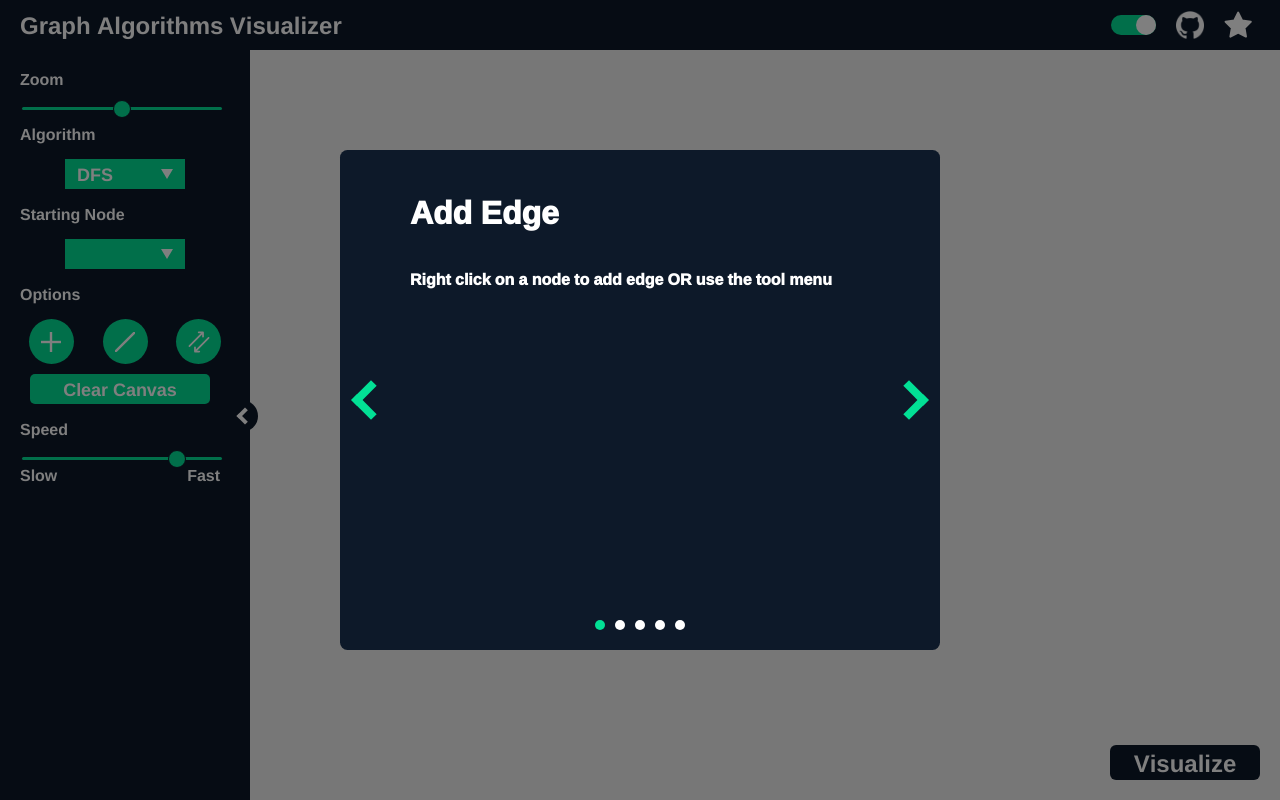
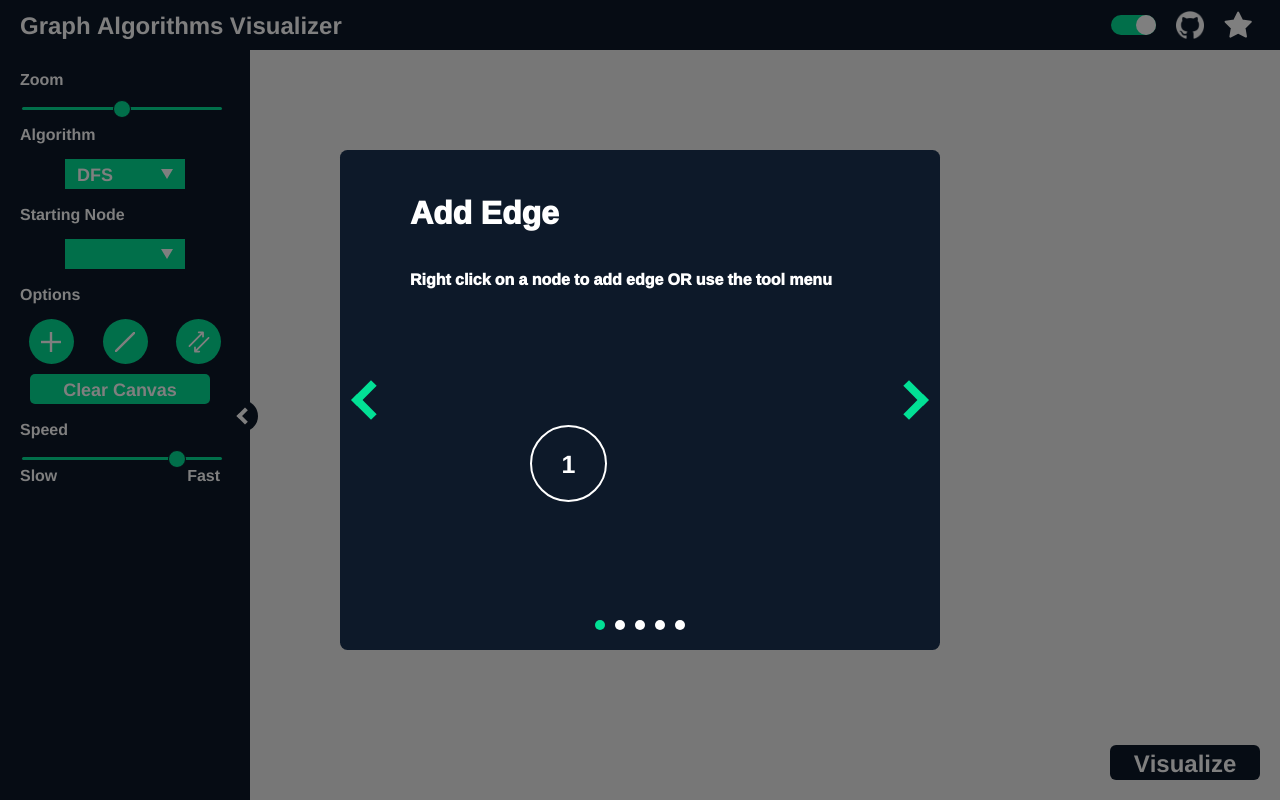
Before and after one commit to KarimElghamry/GraphAV, a React (Create React App) app: page / in a window 1280 px wide. Built offline with nearby package versions, Linux system fonts and the light colour scheme.

Commit message:
change: NodeContainer position to absolute

```diff
--- a/src/components/Tutorial/Content/AddEdge/AddEdgeTut.tsx
+++ b/src/components/Tutorial/Content/AddEdge/AddEdgeTut.tsx
@@ -1,13 +1,19 @@
 import React, { ReactElement } from 'react';
 import HeadingContainer from '../HeadingContainer';
+import NodeContainer from '../NodeContainer';
+import Position from '../../../../models/Position';
 
 const AddEdgeTut: React.FC = (): ReactElement => {
+    const nodePos: Position = { top: 50, left: -110 };
+    const ref = React.createRef<HTMLDivElement>();
+
     return (
         <div>
             <HeadingContainer>
                 <h1>Add Edge</h1>
                 <h4>Right click on a node to add edge OR use the tool menu</h4>
             </HeadingContainer>
+            <NodeContainer position={nodePos} ref={ref}>1</NodeContainer >
         </div>
     );
 }
--- a/src/components/Tutorial/Content/DeleteNode/DeleteNodeTut.tsx
+++ b/src/components/Tutorial/Content/DeleteNode/DeleteNodeTut.tsx
@@ -9,13 +9,14 @@ import ClearButton from '../../../SideNav/ClearButton';
 import HeadingContainer from '../HeadingContainer';
 const DeleteNodeTut: React.FC = (): ReactElement => {
     const ref = React.createRef<HTMLDivElement>();
-    const nodePos: Position = { top: 50, left: -110 };
+    const nodePos: Position = { top: 10, left: -110 };
     return (
         <div>
-            <HeadingContainer style={{
-                top: -150,
-                left: -110,
-            }}>
+            <HeadingContainer
+                style={{
+                    top: -190,
+                    left: -110,
+                }} >
                 <h1>Delete Nodes</h1>
                 <h4>Right click on node to delete OR delete all nodes from the tool menu</h4>
             </HeadingContainer>
--- a/src/components/Tutorial/Content/NodeContainer.tsx
+++ b/src/components/Tutorial/Content/NodeContainer.tsx
@@ -12,7 +12,7 @@ const Container = styled.div.attrs((props: Props) => ({
     },
 })) <Props>`
   z-index: 1;
-  position: relative;
+  position: absolute;
   display: flex;
   justify-content: center;
   align-items: center;
```
